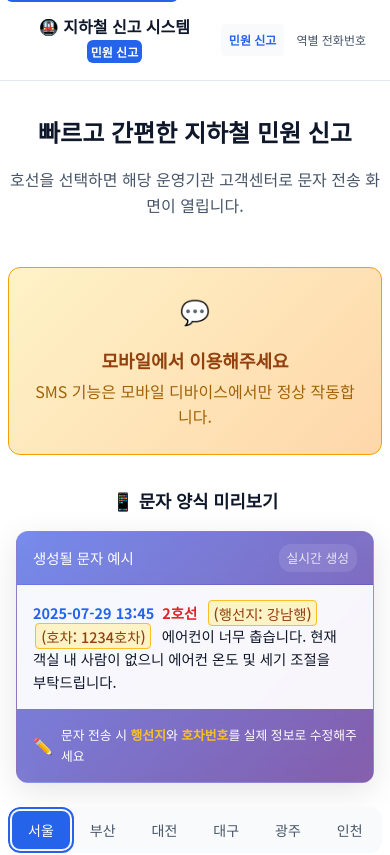
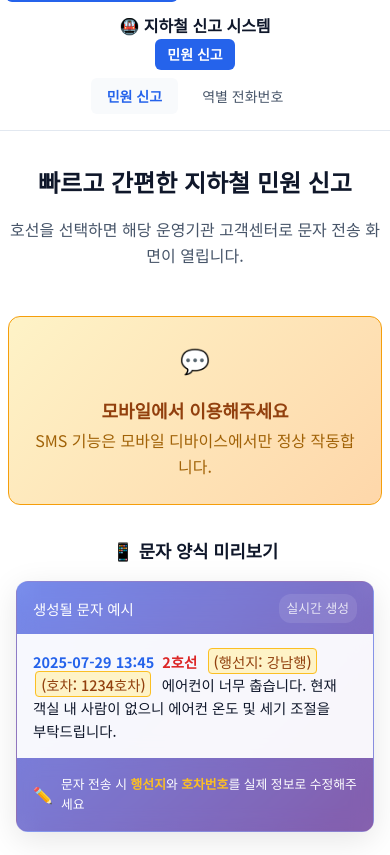
Before and after one commit to xmfhf2769/subway-quick-report, a website: page index.html in a window 390 px wide. Shown: the top 855 px of the page. Drawn offline with Linux system fonts and the light colour scheme.

Commit message:
fix: 모바일 헤더 완전 통일 (세로 정렬)
- 두 페이지 모바일 헤더를 완전히 동일하게 세로 정렬로 통일
- header-content를 column 방향으로 설정하여 중앙 정렬
- 제목 → 서브타이틀 → 네비게이션 순서로 세로 배치
- 모든 요소를 중앙 정렬하여 완전히 동일한 레이아웃 보장
- order 속성으로 배치 순서 명시적 지정

```diff
--- a/css/main.css
+++ b/css/main.css
@@ -280,59 +280,60 @@ p, h1, h2, h3, h4, h5, h6 {
     display: none;
   }
 
-  /* ===== 모바일 헤더 완전 재설계 ===== */
+  /* ===== 모바일 헤더 완전 통일 ===== */
   .header {
     padding: var(--spacing-md) 0;
-    min-height: 70px;
+    min-height: 80px;
   }
 
   .header-content {
-    flex-direction: row !important;
-    justify-content: space-between !important;
+    flex-direction: column !important;
+    justify-content: center !important;
     align-items: center !important;
     gap: var(--spacing-sm) !important;
     min-height: 48px;
   }
 
   .header-left {
-    flex: 1;
-    min-width: 0;
-    display: flex;
-    align-items: center;
-    gap: var(--spacing-xs);
+    width: 100% !important;
+    display: flex !important;
+    flex-direction: column !important;
+    align-items: center !important;
+    gap: 4px !important;
+    text-align: center !important;
   }
 
   .header-title {
-    font-size: var(--font-size-sm);
-    line-height: 1.2;
-    white-space: nowrap;
-    overflow: hidden;
-    text-overflow: ellipsis;
+    font-size: var(--font-size-base) !important;
+    line-height: 1.2 !important;
+    white-space: nowrap !important;
+    order: 1 !important;
   }
 
   .header-subtitle {
-    font-size: var(--font-size-xs);
-    padding: 2px 6px;
-    white-space: nowrap;
+    font-size: var(--font-size-sm) !important;
+    padding: 4px 12px !important;
+    white-space: nowrap !important;
+    order: 2 !important;
   }
 
   .header-nav {
-    flex-shrink: 0;
+    width: 100% !important;
     display: flex !important;
-    justify-content: flex-end !important;
+    justify-content: center !important;
     flex-wrap: nowrap !important;
-    gap: 4px !important;
-    height: auto;
-    width: auto !important;
+    gap: var(--spacing-sm) !important;
+    height: auto !important;
+    order: 3 !important;
   }
 
   .nav-link {
-    padding: 6px 8px !important;
-    font-size: 12px !important;
-    min-height: 32px !important;
+    padding: var(--spacing-xs) var(--spacing-md) !important;
+    font-size: var(--font-size-sm) !important;
+    min-height: 36px !important;
     white-space: nowrap !important;
     flex-shrink: 0 !important;
-    border-radius: 4px;
+    border-radius: var(--radius-sm) !important;
   }
 
 
```
